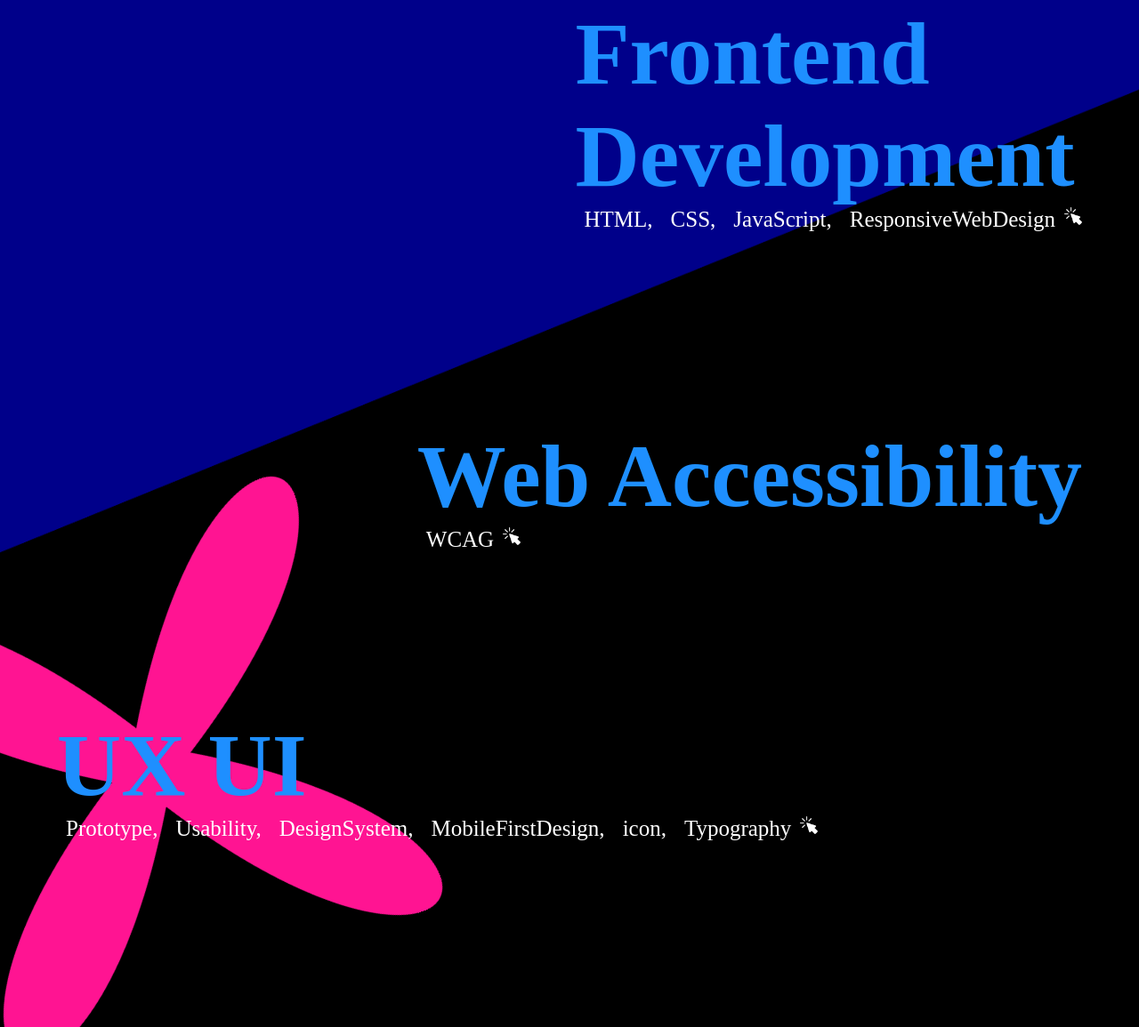
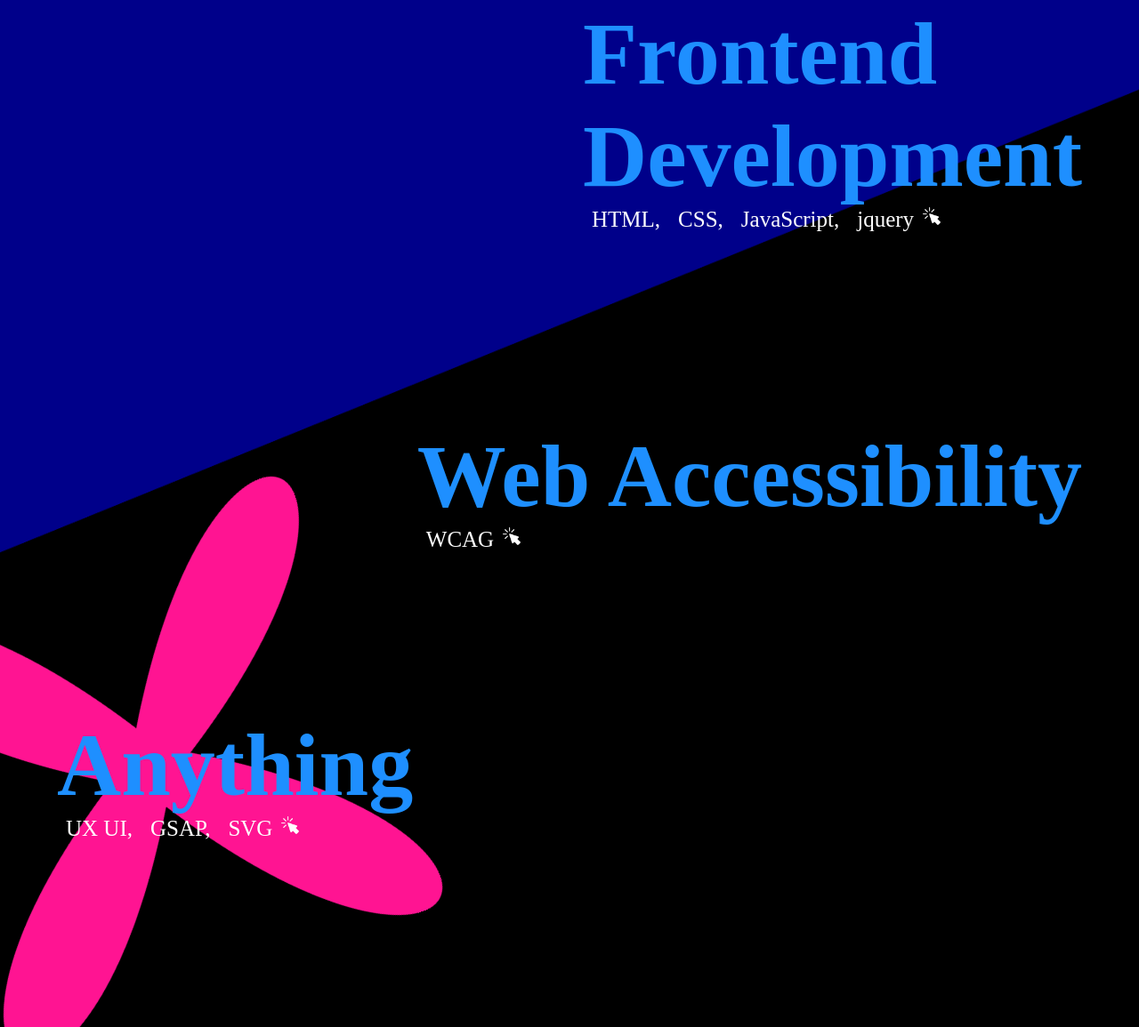
Before and after one commit to eaerra/port2025-vite, a website built with Vite: page src/index.html in a window 1280 px wide. Shown: the part 3522-4677 px from the top of the page at 89% size. Built offline with nearby package versions, Linux system fonts and the light colour scheme; some packages are replaced by stand-ins of ours; a web font is replaced by a local one.

Commit message:
👼🏾수정완료

```diff
--- a/src/index.html
+++ b/src/index.html
@@ -89,7 +89,7 @@
                             <li><a href="https://blog.naver.com/eaerra/223802343770" target="_blank">HTML,</a></li>
                             <li><a href="https://blog.naver.com/eaerra/223802346656" target="_blank">CSS,</a></li>
                             <li><a href="https://blog.naver.com/eaerra/223802348104" target="_blank">JavaScript,</a></li>
-                            <li><a href="https://blog.naver.com/eaerra/223802350191" target="_blank">ResponsiveWebDesign</a></li>
+                            <li><a href="https://blog.naver.com/eaerra/223810585656" target="_blank">jquery</a></li>
                             <li><img src="assets/img/click.png" alt="클릭이미지" class="skill_click"></li>
                         </ul>
                     </div>
@@ -101,14 +101,11 @@
                         </ul>
                     </div>
                     <div class="num4">
-                        <span>UX UI</span>
+                        <span>Anything</span>
                         <ul>
-                            <li><a href="https://blog.naver.com/PostList.naver?blogId=eaerra&from=postList&categoryNo=4&parentCategoryNo=4"  target="_blank">Prototype,</a></li>
-                            <li><a href="https://blog.naver.com/PostList.naver?blogId=eaerra&from=postList&categoryNo=4&parentCategoryNo=4"  target="_blank">Usability,</a></li>
-                            <li><a href="https://blog.naver.com/PostList.naver?blogId=eaerra&from=postList&categoryNo=4&parentCategoryNo=4"  target="_blank">DesignSystem,</a></li>
-                            <li><a href="https://blog.naver.com/PostList.naver?blogId=eaerra&from=postList&categoryNo=4&parentCategoryNo=4"  target="_blank">MobileFirstDesign,</a></li>
-                            <li><a href="https://blog.naver.com/PostList.naver?blogId=eaerra&from=postList&categoryNo=4&parentCategoryNo=4"  target="_blank">icon,</a></li>
-                            <li><a href="https://blog.naver.com/PostList.naver?blogId=eaerra&from=postList&categoryNo=4&parentCategoryNo=4"  target="_blank">Typography</a></li>
+                            <li><a href="https://blog.naver.com/eaerra/223810594314"  target="_blank">UX UI,</a></li>
+                            <li><a href="https://blog.naver.com/eaerra/223810595076"  target="_blank">GSAP,</a></li>
+                            <li><a href="https://blog.naver.com/eaerra/223810596480"  target="_blank">SVG</a></li>
                             <li><img src="assets/img/click.png" alt="클릭이미지" class="skill_click"></li>
                         </ul>
                     </div>
```
